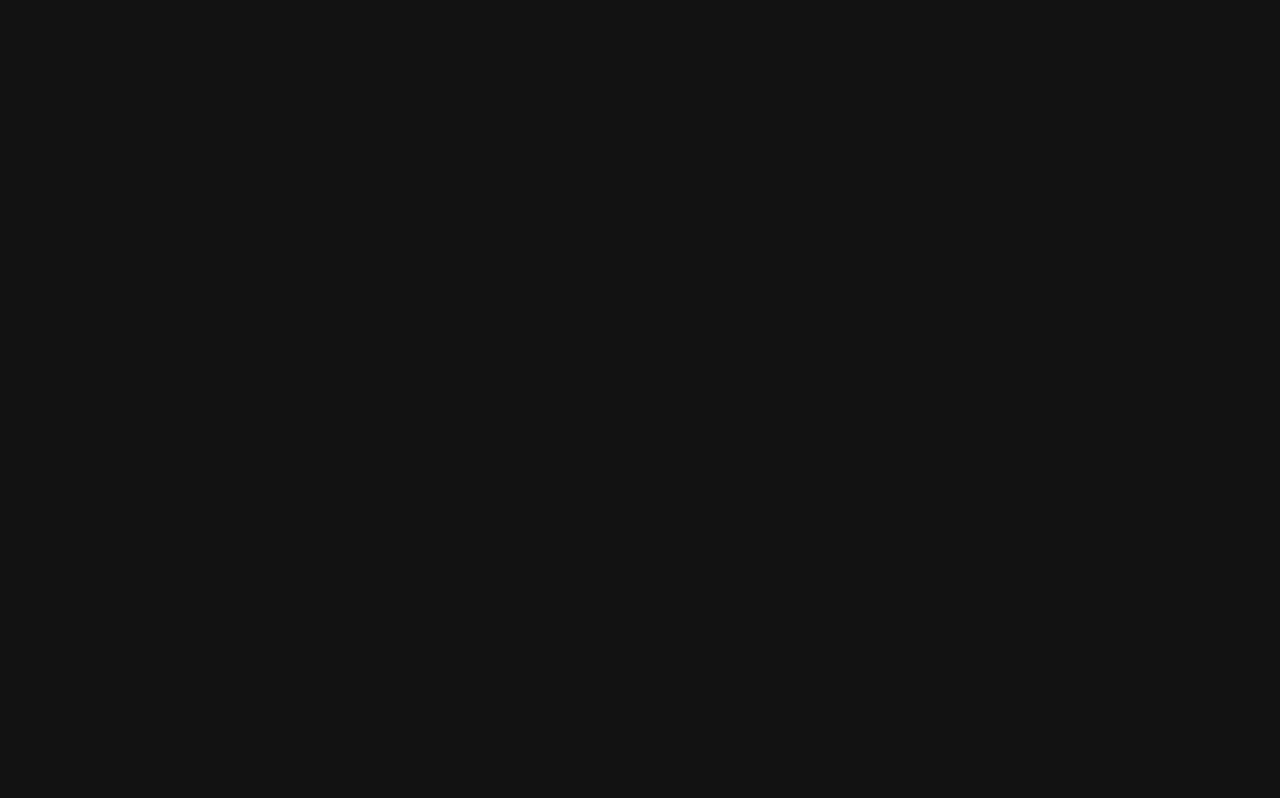
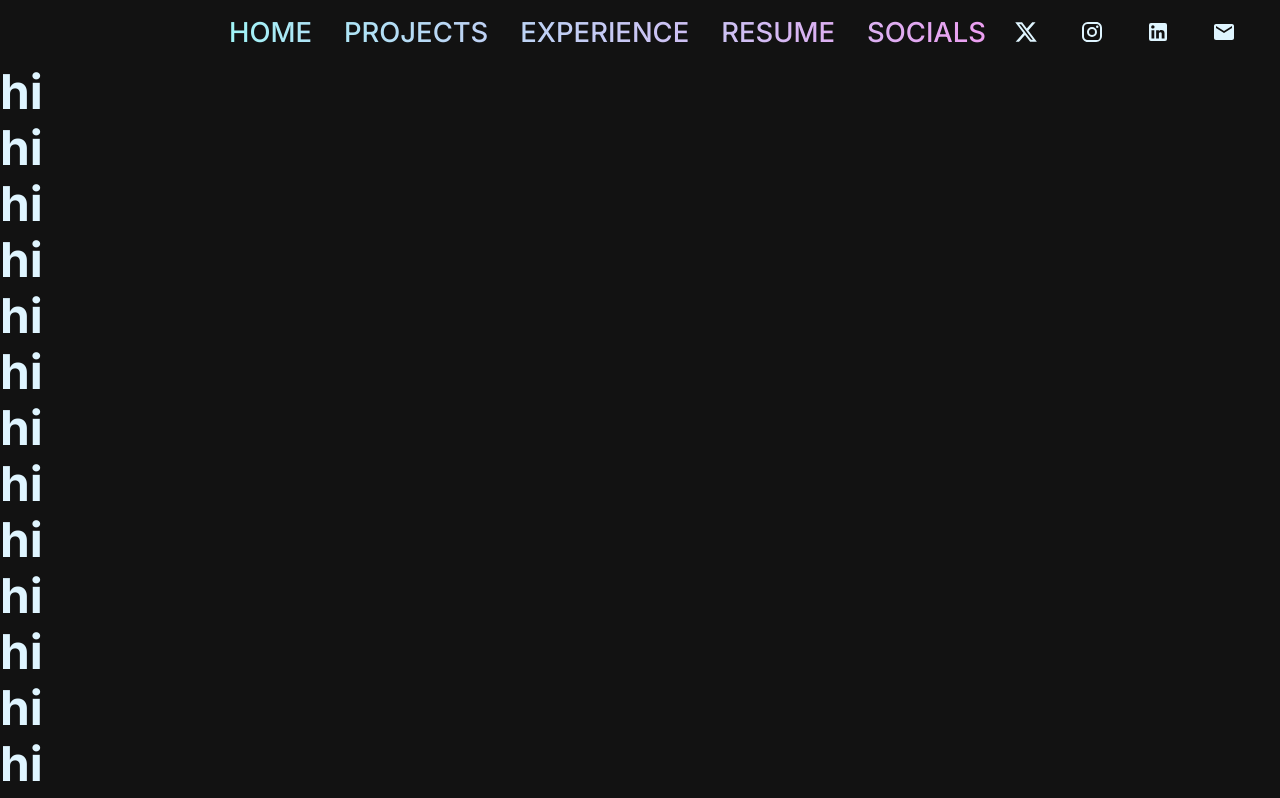
Before and after one commit to vijitdua/vijitdua.com, a React (Create React App) app: page / in a window 1280 px wide. Shown: the top 798 px of the page. Built offline with nearby package versions, Linux system fonts and the light colour scheme.

Commit message:
random backup

```diff
--- a/package.json
+++ b/package.json
@@ -7,6 +7,7 @@
     "@emotion/styled": "^11.13.0",
     "@fontsource/inter": "^5.0.19",
     "@fontsource/plus-jakarta-sans": "^5.0.20",
+    "@mui/icons-material": "^5.16.5",
     "@mui/material": "^5.16.5",
     "@testing-library/jest-dom": "^5.17.0",
     "@testing-library/react": "^13.4.0",
--- /dev/null
+++ b/src/components/MenuItems/MenuItemsWithIcons.jsx
@@ -0,0 +1,22 @@
+import {Button} from "@mui/material";
+
+function MenuItemsWithIcons(item, index) {
+    return (
+        <Button
+            key={index}
+            component={item.route ? 'a' : 'button'} // Not using links and using 'a' instead so component can open in a new tab instead of current tab
+            href={item.route ? item.route : undefined}
+            target={item.route ? "_blank" : undefined} // Item opens in new tab instead of current tab
+            rel={item.route ? "noopener noreferrer" : undefined} // Item opens in new tab instead of current tab
+            onClick={(item.onClickFunction && !item.route) ? item.onClickFunction : undefined}
+            color="inherit"
+            sx={{
+                textDecoration: 'none', // Remove underline
+                color: 'inherit', // Inherit color from parent
+            }}
+        >
+            {item.icon}
+        </Button>);
+}
+
+export default MenuItemsWithIcons;
--- a/src/components/layout/TopNavBarDesktop.jsx
+++ b/src/components/layout/TopNavBarDesktop.jsx
@@ -1,7 +1,106 @@
-function TopNavBarDesktop(){
+import {endMenuItems, pagesMenu} from "../../configs/menuConfig";
+import {AppBar, Box, Button, Toolbar, Typography, useScrollTrigger, useTheme} from "@mui/material";
+import MenuItemsWithIcons from "../MenuItems/MenuItemsWithIcons";
+import {cloneElement} from "react";
+import {Link} from "react-router-dom";
+
+// ElevationScroll Component
+function ElevationScroll({children, window}) {
+    const theme = useTheme();
+    const isPageScrolledToTop = ! useScrollTrigger({
+        disableHysteresis: true,
+        threshold: 0,
+        target: window ? window() : undefined,
+    });
+
+    return cloneElement(children, {
+        elevation: isPageScrolledToTop ? 0 : 4,
+        sx: {
+            ...children.props.sx,
+            background: isPageScrolledToTop ? `${theme.palette.appBar.defaultBackground}` : `${theme.palette.appBar.elevatedBackground}`,
+        }
+    });
+}
+
+// Different pages as menu items, this component is for the elements in the middle
+function PageMenuItems(item, index, numberOfItems) {
     return (
-        <>
-        </>
+        <Button
+            // Make it a link if it's a route, otherwise make it a button with onClickFunction. Render is still button for both.
+            key={index}
+            component={item.route ? Link : 'button'}
+            to={item.route ? item.route : undefined}
+            onClick={(item.onClickFunction && !item.route) ? item.onClickFunction : undefined} // onClick if route doesn't exist and onClickFunction exists
+            color="inherit"
+            sx={{
+                textDecoration: 'none',
+                position: 'relative', // Ensure each button is positioned relative to allow gradient clipping
+                background: 'linear-gradient(to right, #9ef7f7, #fc8bef)', // Gradient applied to all buttons
+                WebkitBackgroundClip: 'text',
+                WebkitTextFillColor: 'transparent',
+                backgroundClip: 'text',
+                textFillColor: 'transparent',
+                // Adjust the gradient spread across all items
+                backgroundSize: `calc(100% * ${numberOfItems})`,
+                backgroundPosition: `calc(${index} * 100% / ${numberOfItems}) 0`,
+                '&:hover': {
+                    // No need to set backgroundColor to transparent; the default hover effect will apply
+                },
+            }}
+        >
+            <Typography variant="h3">
+                {item.text}
+            </Typography>
+        </Button>);
+}
+
+// Top navigation bar on desktop
+function TopNavBarDesktop() {
+    const theme = useTheme();
+    return (
+        <ElevationScroll>
+            <AppBar position="static" sx={{
+                background: `${theme.palette.appBar.defaultBackground}`,
+                width: '100vw',
+            }}>
+                <Toolbar sx={{
+                    display: 'grid',
+                    gridTemplateColumns: '1fr auto 1fr',
+                    alignItems: 'center',
+                    padding: 0,
+                }}>
+
+                    {/* Components to the left */}
+                    <Box>
+                        {/*No components here yet, just creating blank space */}
+                    </Box>
+
+                    {/* Components in the middle */}
+
+                    <Box sx={{
+                        display: 'flex',
+                        flexDirection: 'row',
+                        justifyContent: 'center',
+                        gap: '1rem',
+                        position: 'relative', // Make it relative for child positioning
+                        overflow: 'hidden', // Ensure the gradient is not clipped at the edges
+                    }}>
+                        {pagesMenu.map((item, index) => PageMenuItems(item, index, pagesMenu.length))}
+                    </Box>
+
+                    {/* Components to the right */}
+                    <Box sx={{
+                        display: 'flex',
+                        flexDirection: 'row',
+                        justifyContent: 'flex-end',
+                        gap: '0.125rem',
+                    }}>
+                        {endMenuItems.map((item, index) => MenuItemsWithIcons(item, index))}
+                    </Box>
+
+                </Toolbar>
+            </AppBar>
+        </ElevationScroll>
     );
 }
 
--- a/src/configs/menuConfig.js
+++ b/src/configs/menuConfig.js
@@ -0,0 +1,50 @@
+import {socialLinks, routes} from "./routesConfig";
+
+
+// Icon imports only
+import HomeIcon from '@mui/icons-material/Home';
+import HighlightIcon from '@mui/icons-material/Highlight';
+import MailIcon from '@mui/icons-material/Mail';
+import LinkedInIcon from '@mui/icons-material/LinkedIn';
+import XIcon from '@mui/icons-material/X';
+import InstagramIcon from '@mui/icons-material/Instagram';
+import React from "react";
+
+/**
+ * Array of objects to be parsed into the menu displays, displays at the start / top of menu's
+ *
+ * @NecessaryFields text, route || onClickFunction
+ * @OptionalFields noMobile, sx
+ *
+ * @Fields
+ * - `text` : Display Text for Menu Option
+ * - `route` : Redirect url when menu option clicked
+ * - `onClickFunction` : Function handled on menu option click (only called when object.route not present)
+ * - `noMobile` : Don't render component in mobile if true
+ */
+export const pagesMenu = [
+    {text: 'Home', route: routes.home, },
+    {text: 'Projects', route: routes.projects, },
+    {text: 'Experience', route: routes.experience, },
+    {text: 'Resume', route: routes.resume, },
+    {text: 'Socials', route: routes.socials, },
+];
+
+/**
+ * Array of objects to be parsed at the bottom of the menu displays, displays at the end / bottom of menu's
+ *
+ * @NecessaryFields icon, route || onClickFunction
+ * @OptionalFields noMobile
+ *
+ * @Fields
+ * - `icon` : Display Icon for Menu Option
+ * - `route` : Redirect url when menu option clicked
+ * - `onClickFunction` : Function handled on menu option click (only called when object.route not present)
+ * - `noMobile` : Don't render component in mobile if true
+ */
+export const endMenuItems = [
+    {icon: <XIcon/>, route: socialLinks.twitter,},
+    {icon: <InstagramIcon/>, route: socialLinks.instagram,},
+    {icon: <LinkedInIcon/>, route: socialLinks.linkedIn,},
+    {icon: <MailIcon/>, route: socialLinks.email,},
+];
--- a/src/configs/routesConfig.js
+++ b/src/configs/routesConfig.js
@@ -1,15 +1,15 @@
 // URLs to project routes
 export const routes = {
     home: '/',
-    socials: '/socials',
     projects: '/projects',
     experience: '/experience',
     resume: '/resume',
+    socials: '/socials',
 };
 
 // URLs to all social links
 export const socialLinks = {
-    email: 'mailto:inbox@vijitdua.xyz',
+    email: 'mailto:inbox@vijitdua.com',
     twitter: 'https://x.com/vijitdua',
     instagram: 'https://instagram.com/vijitdua',
     instagramPhotography: 'https://instagram.com/vijitcam',
@@ -17,4 +17,5 @@ export const socialLinks = {
     linkedIn: 'https://linkedin.com/in/vijitdua',
     youtubeMain: 'https://youtube.com/@vijitdua?sub_confirmation=1',
     youtubeGaming: 'https://youtube.com/funnyizer',
+    twitch: 'https://twitch.com/funnyizer',
 };
--- a/src/layouts/MainLayout.jsx
+++ b/src/layouts/MainLayout.jsx
@@ -18,19 +18,15 @@ function MainLayout({children}) {
             flexDirection: 'column',
             minHeight: '100vh',
             width: '100vw',
-            overflow: 'auto',
         }}>
             <Box sx={{
                 position: 'sticky',
                 top: 0,
                 width: '100%',
-                zIndex: 1100,
             }}>
                 {mobileView ? <TopNavBarMobile/> : <TopNavBarDesktop/>}
             </Box>
             <Box sx={{
-                flex: 1,
-                overflowY: 'auto',
             }}>
                 {children}
             </Box>
--- a/src/screens/HomePage.jsx
+++ b/src/screens/HomePage.jsx
@@ -1,6 +1,31 @@
+import {Typography} from "@mui/material";
+
 function HomePage(){
     return (
         <>
+            <Typography variant="h1" > hi </Typography>
+            <Typography variant="h1" > hi </Typography>
+            <Typography variant="h1" > hi </Typography>
+            <Typography variant="h1" > hi </Typography>
+            <Typography variant="h1" > hi </Typography>
+            <Typography variant="h1" > hi </Typography>
+            <Typography variant="h1" > hi </Typography>
+            <Typography variant="h1" > hi </Typography>
+            <Typography variant="h1" > hi </Typography>
+            <Typography variant="h1" > hi </Typography>
+            <Typography variant="h1" > hi </Typography>
+            <Typography variant="h1" > hi </Typography>
+            <Typography variant="h1" > hi </Typography>
+            <Typography variant="h1" > hi </Typography>
+            <Typography variant="h1" > hi </Typography>
+            <Typography variant="h1" > hi </Typography>
+            <Typography variant="h1" > hi </Typography>
+            <Typography variant="h1" > hi </Typography>
+            <Typography variant="h1" > hi </Typography>
+            <Typography variant="h1" > hi </Typography>
+            <Typography variant="h1" > hi </Typography>
+            <Typography variant="h1" > hi </Typography>
+
         </>
     );
 }
--- a/src/screens/ProjectsPage.jsx
+++ b/src/screens/ProjectsPage.jsx
@@ -1,6 +1,7 @@
 function ProjectsPage(){
     return (
         <>
+        {/*    Page for active projects and previous projects that are not available online but exist */}
         </>
     );
 }
--- a/src/themes/primaryTheme.js
+++ b/src/themes/primaryTheme.js
@@ -44,81 +44,67 @@ let theme = createTheme({
             default: '#121212',
             paper: '#1d1d1d',
         },
+        appBar: {
+            defaultBackground: 'transparent',
+            elevatedBackground: '#1d1d1d',
+            textGradient: 'linear-gradient(to right, #9ef7f7, #fc8bef)', // use as variable
+        },
         text: {
-            primary: '#ffffff',
-            secondary: '#DFF5FF',
+            primary: '#DFF5FF',
+            secondary: '#ccf1ff',
         },
         icons: '#DFF5FF',
-        cardBackground: '#1f1f1f',
-        overviewCard: '#2b2b2a',
-        postBackground: '#1f1f1f',
-        customRadio: {
-            borderUnchecked: '1px solid #ffffff',
-            borderChecked: '2px solid #3f51b5',
-        },
-        sidebar: {
-            header: '#2b2b2b',
-            background: '#1f1f1f',
-            iconColor: '#ffffff',
-            highlight: '#378CE7',
-            highlightHover: '#67C6E3',
-        }
     },
     typography: {
-        fontFamily: 'Inter, Arial, sans-serif',
+        fontFamily: 'Inter, Plus Jakarta Sans, Arial, sans-serif',
         h1: {
-            fontFamily: 'Plus Jakarta Sans, Arial, sans-serif',
+            fontFamily: 'Inter, Arial, sans-serif',
             fontWeight: 700,
-            fontSize: '3rem',
-            '@media (max-width:600px)': {
-                fontSize: '2.5rem',
-            },
+            fontSize: '2.95rem',
+            WebkitBackgroundClip: 'text',
+            backgroundClip: 'text',
+            color: '#DFF5FF',
         },
         h2: {
-            fontFamily: 'Plus Jakarta Sans, Arial, sans-serif',
+            fontFamily: 'Inter, Arial, sans-serif',
             fontWeight: 600,
-            fontSize: '2.5rem',
-            '@media (max-width:600px)': {
-                fontSize: '2rem',
-            },
+            fontSize: '2.45rem',
+            WebkitBackgroundClip: 'text',
+            backgroundClip: 'text',
+            color: '#DFF5FF',
         },
         h3: {
-            fontFamily: 'Plus Jakarta Sans, Arial, sans-serif',
+            fontFamily: 'Inter, Arial, sans-serif',
             fontWeight: 500,
-            fontSize: '2rem',
-            '@media (max-width:600px)': {
-                fontSize: '1.75rem',
-            },
+            fontSize: '1.75rem',
+            WebkitBackgroundClip: 'text',
+            backgroundClip: 'text',
+            color: '#DFF5FF',
         },
         h4: {
-            fontFamily: 'Plus Jakarta Sans, Arial, sans-serif',
+            fontFamily: 'Inter, Arial, sans-serif',
             fontWeight: 400,
-            fontSize: '1.75rem',
-            '@media (max-width:600px)': {
-                fontSize: '1.5rem',
-            },
+            color: '#DFF5FF',
         },
         h5: {
-            fontFamily: 'Plus Jakarta Sans, Arial, sans-serif',
+            fontFamily: 'Inter, Arial, sans-serif',
             fontWeight: 400,
-            fontSize: '1.5rem',
-            '@media (max-width:600px)': {
-                fontSize: '1.25rem',
-            },
+            color: '#DFF5FF',
         },
         h6: {
-            fontFamily: 'Plus Jakarta Sans, Arial, sans-serif',
+            fontFamily: 'Inter, Arial, sans-serif',
             fontWeight: 400,
-            fontSize: '1.25rem',
-            '@media (max-width:600px)': {
-                fontSize: '1rem',
-            },
+            color: '#DFF5FF',
         },
         body1: {
-            fontFamily: 'Inter, Arial, sans-serif',
+            fontFamily: 'Arial, sans-serif',
+            fontSize: '1.12rem',
+            color: '#ccf1ff',
         },
         body2: {
-            fontFamily: 'Inter, Arial, sans-serif',
+            fontFamily: 'Arial, sans-serif',
+            fontSize: '1.12rem',
+            color: '#ccf1ff',
         },
     },
 });
```
Also changed, not shown: public/index.html (+5 -2 lines), src/components/MenuItems/MenuItemsWithText.jsx (added, +24 -0 lines), 1 other file (tests, documents, lock files or other folders).
